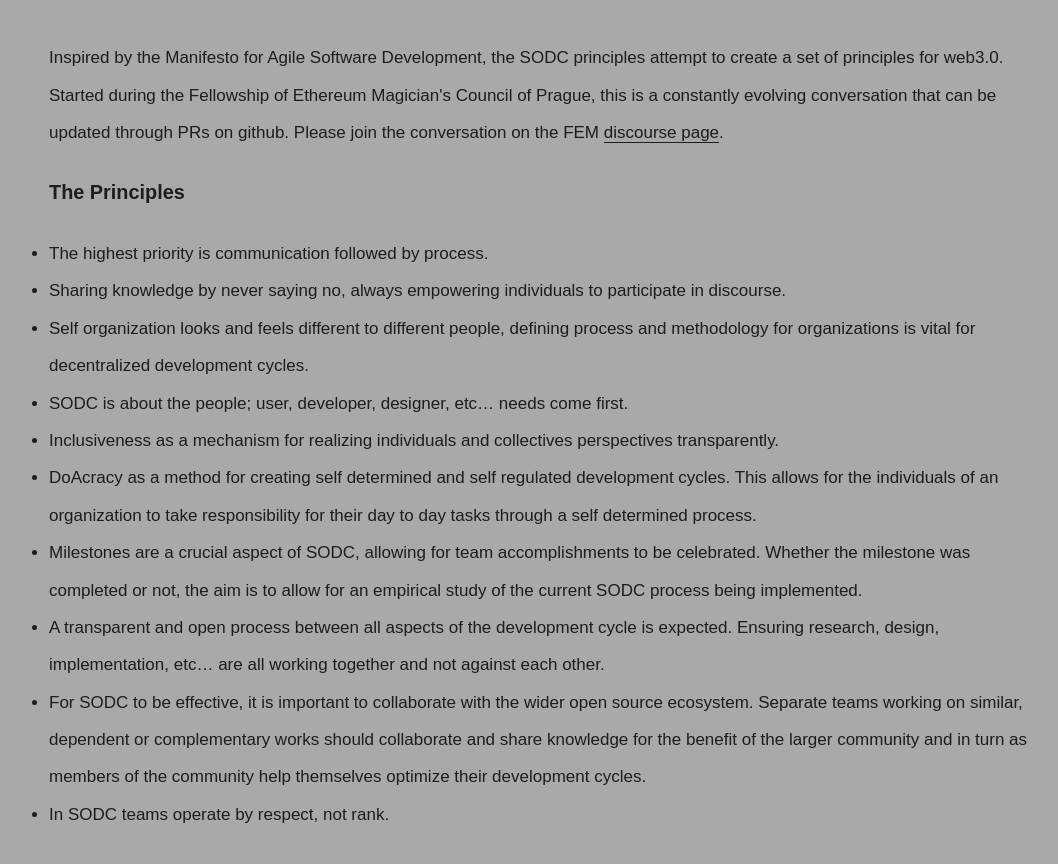
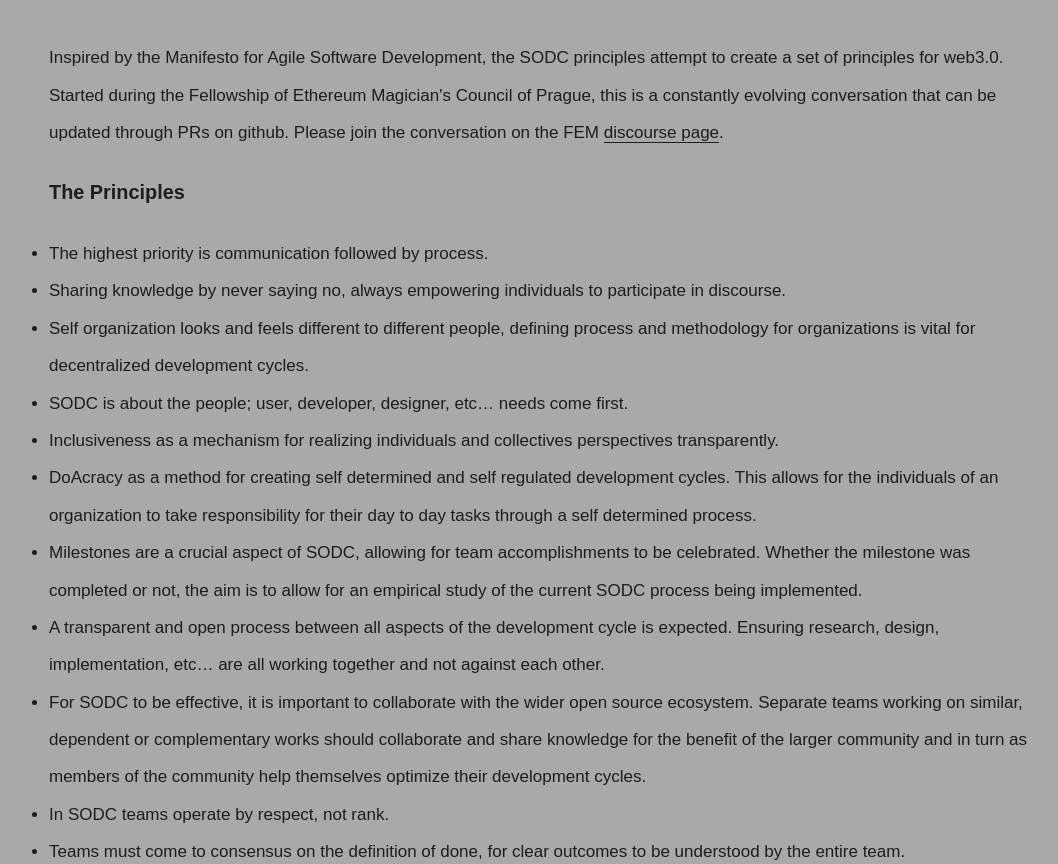
Before and after one commit to ChainSafe/sodc, a plain HTML site: page index.html in a window 1280 px wide. Shown: the part 81-945 px from the top of the page, without its empty margins (121-1179 px from the left). Drawn offline with Linux system fonts and the light colour scheme.

Commit message:
added a principle

```diff
--- a/index.html
+++ b/index.html
@@ -30,6 +30,7 @@
     <li>A transparent and open process between all aspects of the development cycle is expected. Ensuring research, design, implementation, etc… are all working together and not against each other.</li>
     <li>For SODC to be effective, it is important to collaborate with the wider open source ecosystem. Separate teams working on similar, dependent or complementary works should collaborate and share knowledge for the benefit of the larger community and in turn as members of the community help themselves optimize their development cycles.</li>
     <li>In SODC teams operate by respect, not rank.</li>
+    <li>Teams must come to consensus on the definition of done, for clear outcomes to be understood by the entire team.</li>
 </p>
 
       <h3><strong>Contributors</strong></h3>
```
